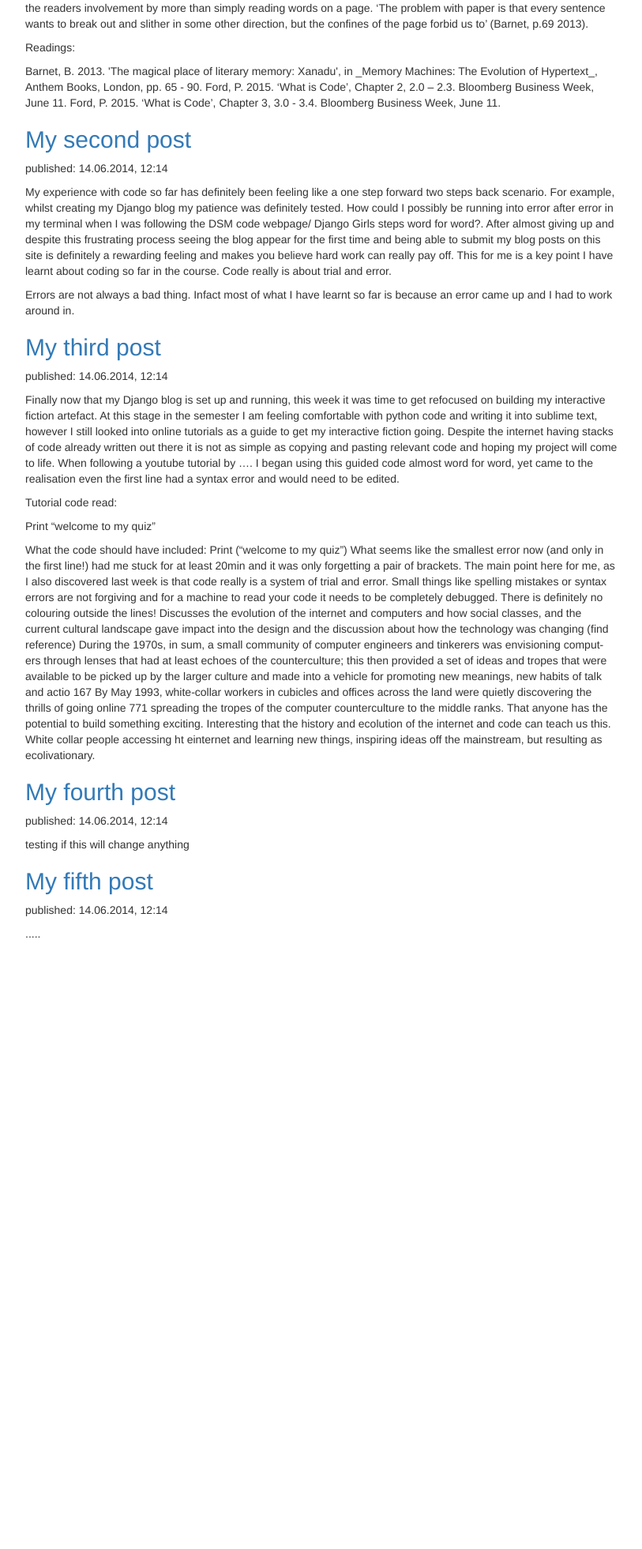
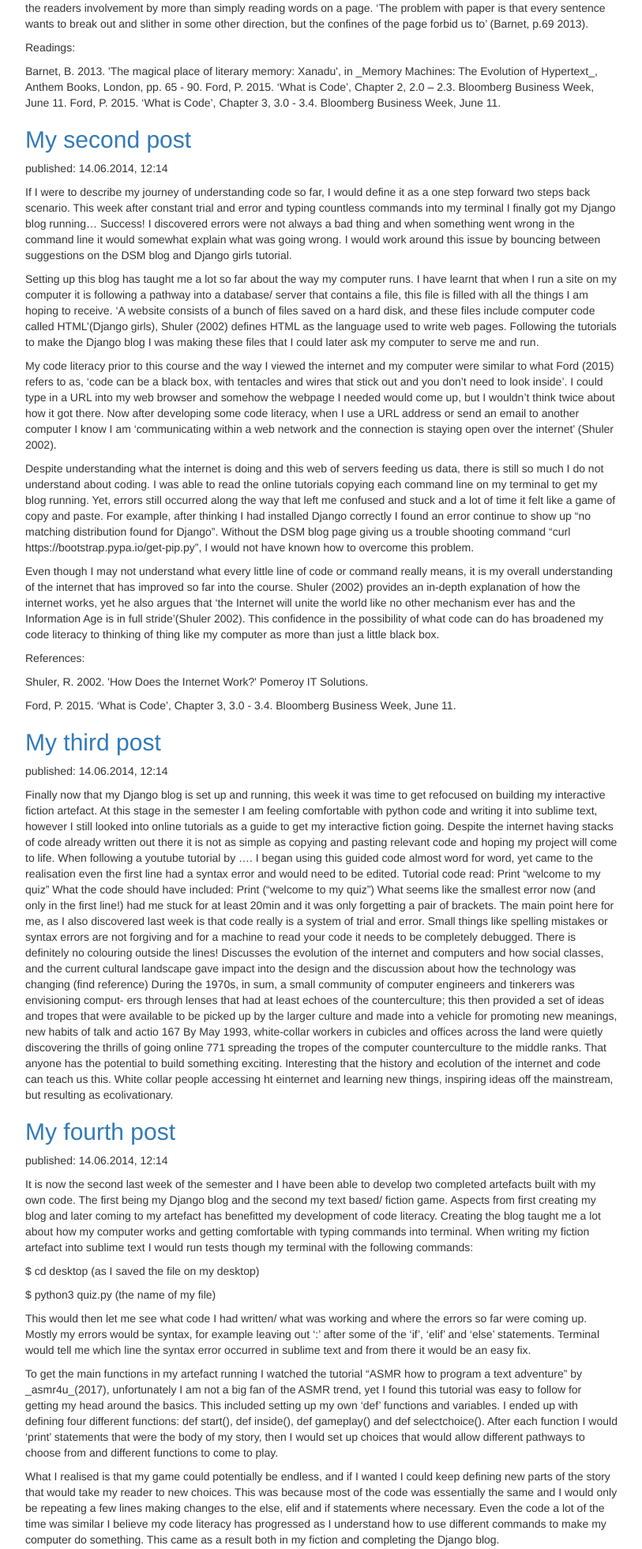
Before and after one commit to margiegray/my-first-blog, a Django app: page / in a window 1280 px wide. Shown: the part 679-2640 px from the top of the page at 79% size, without its empty margins (58-871 px from the left). Before the commit the page ends 1866 px from the top, so only its background shows below. Run offline with Django 3.2, Linux system fonts and the light colour scheme; some libraries are stand-ins or nearby versions.

Commit message:
Update post_list.html

```diff
--- a/blog/templates/blog/post_list.html
+++ b/blog/templates/blog/post_list.html
@@ -23,11 +23,12 @@
              <div>
             <h2><a href="/">Blog post 1</a></h2>
             <p>published: 14.06.2014, 12:14</p>
-            <p>In the first few weeks of the semester I was completely overwhelmed with the language of code. Having little-to-no prior familiarity with programing and code languages, I began the lectures and tutorials slightly intimidated by the expectations of the semester. However, I realised most of my class were in the same boat and through class discussion we began to conceptualise the potential of coding. Ford informs us that the internet and its capabilities can do so much more and so much faster than a person with a single pen and paper (2015). An idea similarly taken by Nelson who refers to his concept of ‘Xanadu’ the magical place of literary memory a computer is capable of (Barnet, 2013).  From what I understood, coding is a way for us to tell a machine to do something, and the possibilities of this can be somewhat endless. Ford refers to the code as the ‘art’ (2015), the art we use to make something ‘cool’ happen on any machine such as a computer, phone, the internet, etc.
+            <p>In the first few weeks of the semester I was completely overwhelmed with the language of code. Having little-to-no prior familiarity with programing and code languages, I began the lectures and tutorials slightly intimidated by the expectations of the semester. However, I realised most of my class were in the same boat and through class discussion we began to conceptualise the potential of coding. Ford informs us that the internet and its capabilities can do so much more and so much faster than a person with a single pen and paper (2015). An idea similarly taken by Nelson who refers to his concept of ‘Xanadu’ the magical place of literary memory a computer is capable of (Barnet, 2013).  From what I understood, coding is a way for us to tell a machine to do something, and the possibilities of this can be somewhat endless. Ford refers to the code as the ‘art’ (2015), the art we use to make something ‘cool’ happen on any machine such as a computer, phone, the internet, etc.  </p>
 <p>
 In the first lecture we were encouraged that one of the main ways of learning and understanding code was “by doing”. This did not mean we were going to become extreme programmers by the end of the course, but gain a code literacy by getting our hands dirty. For this semester I decided I was going to build an interactive fiction game, I was inspired by previous work submitted into a student magazine Voiceworks. I found this magazine and its entries inspiring because they used code to make artefacts that appealed to other students with relatable poetry, stories and art.
+</p>
 <p>
-One in particular was an interactive fiction called Slumtree by Tarry Kenny and Rachel Ang, a choose your own adventure story about the good and bad experiences living in shared housing. In this story and other interactive fictions they can do more than simply printing words onto a page in a book. With code they construct a range of pathways for how a story may lead creating a different and new experience for each reader. Here lies the key goal I am setting myself for the semester, to develop my code literacy by making an interactive fiction where I can construct a story that recquires the readers involvement by more than simply reading words on a page. ‘The problem with paper is that every sentence wants to break out and slither in some other direction, but the confines of the page forbid us to’ (Barnet, p.69 2013).
+One in particular was an interactive fiction called Slumtree by Tarry Kenny and Rachel Ang, a choose your own adventure story about the good and bad experiences living in shared housing. In this story and other interactive fictions they can do more than simply printing words onto a page in a book. With code they construct a range of pathways for how a story may lead creating a different and new experience for each reader. Here lies the key goal I am setting myself for the semester, to develop my code literacy by making an interactive fiction where I can construct a story that recquires the readers involvement by more than simply reading words on a page. ‘The problem with paper is that every sentence wants to break out and slither in some other direction, but the confines of the page forbid us to’ (Barnet, p.69 2013). </p>
 <p>
 Readings:
 <p>
@@ -41,9 +42,20 @@ Ford, P. 2015. ‘What is Code’, Chapter 3, 3.0 - 3.4. Bloomberg Business Week
              <div>
             <h2><a href="">My second post</a></h2>
              <p>published: 14.06.2014, 12:14</p>
-            <p>My experience with code so far has definitely been feeling like a one step forward two steps back scenario. For example, whilst creating my Django blog my patience was definitely tested. How could I possibly be running into error after error in my terminal when I was following the DSM code webpage/ Django Girls steps word for word?. After almost giving up and despite this frustrating process seeing the blog appear for the first time and being able to submit my blog posts on this site is definitely a rewarding feeling and makes you believe hard work can really pay off. This for me is a key point I have learnt about coding so far in the course. Code really is about trial and error.
-<p>
-Errors are not always a bad thing. Infact most of what I have learnt so far is because an error came up and I had to work around in.
+            <p>If I were to describe my journey of understanding code so far, I would define it as a one step forward two steps back scenario. This week after constant trial and error and typing countless commands into my terminal I finally got my Django blog running… Success! I discovered errors were not always a bad thing and when something went wrong in the command line it would somewhat explain what was going wrong. I would work around this issue by bouncing between suggestions on the DSM blog and Django girls tutorial.</p>
+
+<p>Setting up this blog has taught me a lot so far about the way my computer runs. I have learnt that when I run a site on my computer it is following a pathway into a database/ server that contains a file, this file is filled with all the things I am hoping to receive. ‘A website consists of a bunch of files saved on a hard disk, and these files include computer code called HTML’(Django girls), Shuler (2002) defines HTML as the language used to write web pages. Following the tutorials to make the Django blog I was making these files that I could later ask my computer to serve me and run. </p>
+
+<p>My code literacy prior to this course and the way I viewed the internet and my computer were similar to what Ford (2015) refers to as, ‘code can be a black box, with tentacles and wires that stick out and you don’t need to look inside’. I could type in a URL into my web browser and somehow the webpage I needed would come up, but I wouldn’t think twice about how it got there. Now after developing some code literacy, when I use a URL address or send an email to another computer I know I am ‘communicating within a web network and the connection is staying open over the internet’ (Shuler 2002).</p>
+
+<p>Despite understanding what the internet is doing and this web of servers feeding us data, there is still so much I do not understand about coding. I was able to read the online tutorials  copying each command line on my terminal to get my blog running. Yet, errors still occurred along the way that left me confused and stuck and a lot of time it felt like a game of copy and paste. For example, after thinking I had installed Django correctly I found an error continue to show up “no matching distribution found for Django”. Without the DSM blog page giving us a trouble shooting command “curl https://bootstrap.pypa.io/get-pip.py”, I would not have known how to overcome this problem.</p>
+
+<p>Even though I may not understand what every little line of code or command really means, it is my overall understanding of the internet that has improved so far into the course. Shuler (2002) provides an in-depth explanation of how the internet works, yet he also argues that ‘the Internet will unite the world like no other mechanism ever has and the Information Age is in full stride’(Shuler 2002). This confidence in the possibility of what code can do has broadened my code literacy to thinking of thing like my computer as more than just a little black box. </p>
+
+<p>References:</p>
+<p>Shuler, R. 2002. 'How Does the Internet Work?' Pomeroy IT Solutions.</p>
+<p>Ford, P. 2015. ‘What is Code’, Chapter 3, 3.0 - 3.4. Bloomberg Business Week, June 11.</p>
+
 </p>
              </div>
               <div>
@@ -51,9 +63,9 @@ Errors are not always a bad thing. Infact most of what I have learnt so far is b
              <p>published: 14.06.2014, 12:14</p>
             <p> Finally now that my Django blog is set up and running, this week it was time to get refocused on building my interactive fiction artefact. At this stage in the semester I am feeling comfortable with python code and writing it into sublime text, however I still looked into online tutorials as a guide to get my interactive fiction going.
 Despite the internet having stacks of code already written out there it is not as simple as copying and pasting relevant code and hoping my project will come to life. When following a youtube tutorial by …. I began using this guided code almost word for word, yet came to the realisation even the first line had a syntax error and would need to be edited.
-                  </p>
-                  <p>Tutorial code read: </p>
-                  <p>Print “welcome to my quiz”</p>
+
+Tutorial code read:
+Print “welcome to my quiz”
 What the code should have included:
 Print (“welcome to my quiz”)
 
@@ -70,8 +82,17 @@ That anyone has the potential to build something exciting. Interesting that the
               <div>
             <h2><a href="">My fourth post</a></h2>
              <p>published: 14.06.2014, 12:14</p>
-            <p>testing if this will change anything
-</p>
+            <p>It is now the second last week of the semester and I have been able to develop two completed artefacts built with my own code. The first being my Django blog and the second my text based/ fiction game. Aspects from first creating my blog and later coming to my artefact has benefitted my development of code literacy. Creating the blog taught me a lot about how my computer works and getting comfortable with typing commands into terminal. When writing my fiction artefact into sublime text I would run tests though my terminal with the following commands:</p>
+
+<p>$ cd desktop (as I saved the file on my desktop)</p>
+<p>$ python3 quiz.py (the name of my file)</p>
+
+<p>This would then let me see what code I had written/ what was working and where the errors so far were coming up. Mostly my errors would be syntax, for example leaving out ‘:’ after some of the ‘if’, ‘elif’ and ‘else’ statements. Terminal would tell me which line the syntax error occurred in sublime text and from there it would be an easy fix. </p>
+
+<p>To get the main functions in my artefact running I watched the tutorial “ASMR how to program a text adventure” by _asmr4u_(2017), unfortunately I am not a big fan of the ASMR trend, yet I found this tutorial was easy to follow for getting my head around the basics. This included setting up my own ‘def’ functions and variables. I ended up with defining four different functions: def start(), def inside(), def gameplay() and def selectchoice(). After each function I would ‘print’ statements that were the body of my story, then I would set up choices that would allow different pathways to choose from and different functions to come to play. </p>
+
+<p>What I realised is that my game could potentially be endless, and if I wanted I could keep defining new parts of the story that would take my reader to new choices. This was because most of the code was essentially the same and I would only be repeating a few lines making changes to the else, elif and if statements where necessary. Even the code a lot of the time was similar I believe my code literacy has progressed as I understand how to use different commands to make my computer do something. This came as a result both in my fiction and completing the Django blog.  </p>
+
              </div>
               <div>
             <h2><a href="">My fifth post</a></h2>
```
